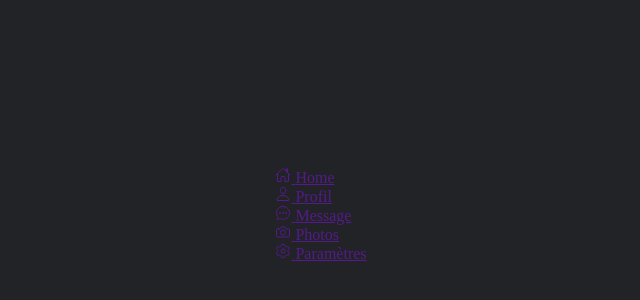
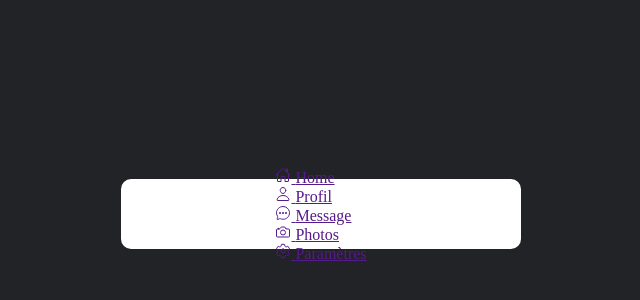
Before and after one commit to Ism-Hakim/nav_menu, a website: page index.html in a window 1280 px wide. Shown: the part 186-486 px from the top of the page, without its empty margins (319-959 px from the left). Drawn offline with nearby package versions, Linux system fonts and the light colour scheme.

Commit message:
ajout css sur .naviagtion

```diff
--- a/src/css/styles.css
+++ b/src/css/styles.css
@@ -20,3 +20,14 @@ body
     min-height: 100vh;
     background: var(--clr);
 }
+
+.navigation {
+    width: 400px;
+    height: 70px;
+    background: #fff ;
+    display: flex;
+    justify-content: center;
+    align-items: center;
+    border-radius: 10px;
+
+}
```
